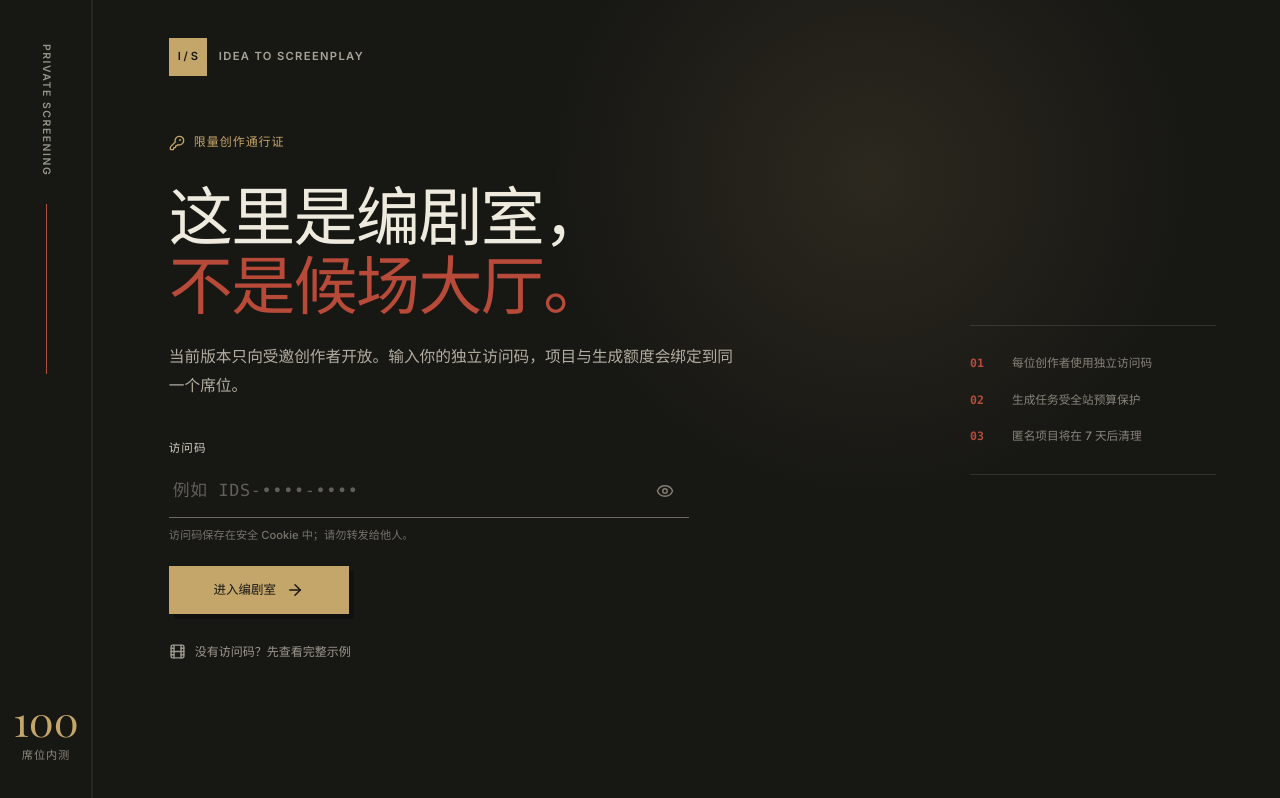
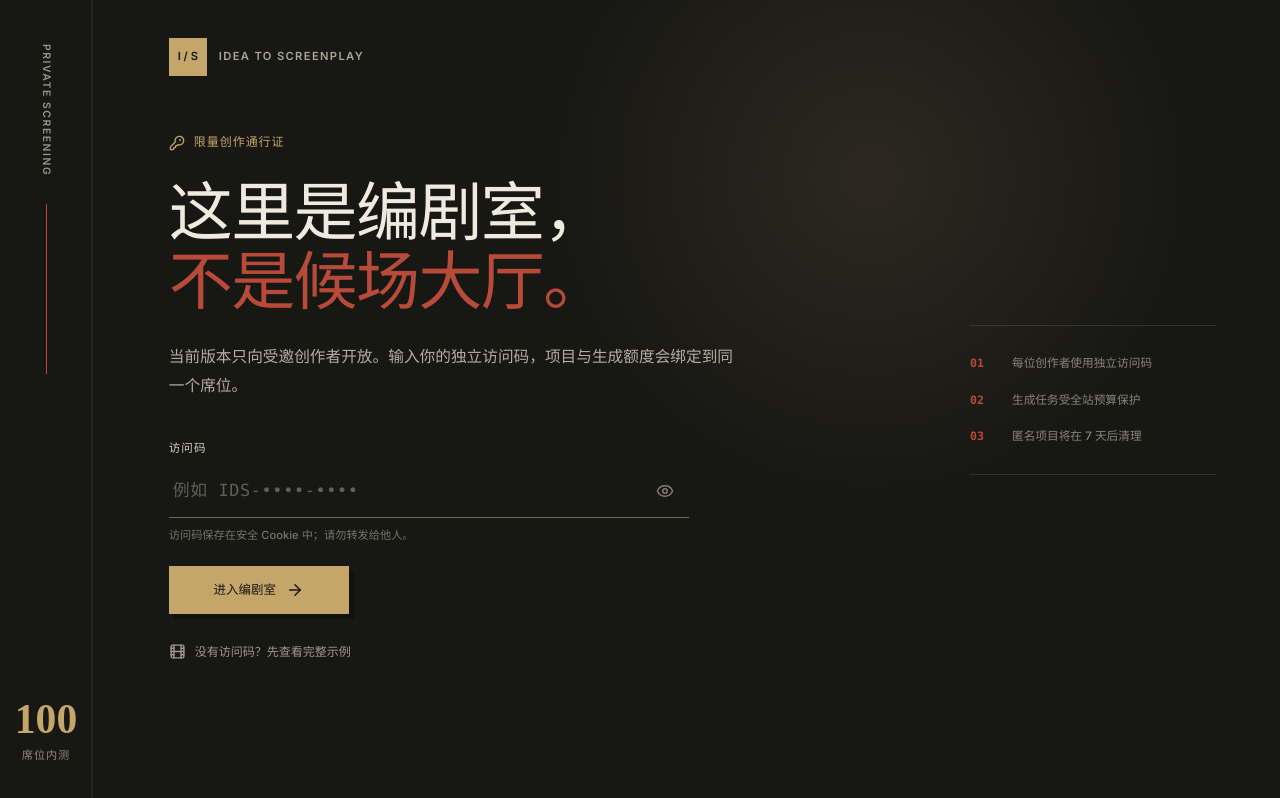
Before and after one commit to JanJeter/IDEA_to_Script, a React (Vite) app in the folder apps/web/: page / in a window 1280 px wide. Built offline with nearby package versions, Linux system fonts and the light colour scheme; no server answers.

Commit message:
style: use Noto Serif SC for story content

```diff
--- a/apps/web/index.html
+++ b/apps/web/index.html
@@ -5,6 +5,9 @@
     <meta name="viewport" content="width=device-width, initial-scale=1.0" />
     <meta name="theme-color" content="#f4f4f1" />
     <meta name="description" content="从一句故事创意开始，逐层确认故事内核、人物、节拍和分场，得到可继续修改的中文短剧初稿。" />
+    <link rel="preconnect" href="https://fonts.googleapis.com" />
+    <link rel="preconnect" href="https://fonts.gstatic.com" crossorigin />
+    <link href="https://fonts.googleapis.com/css2?family=Noto+Serif+SC:wght@500;600;700&display=swap" rel="stylesheet" />
     <link rel="icon" type="image/svg+xml" href="/favicon.svg" />
     <title>Idea to Screenplay · 中文短剧写作工作台</title>
   </head>
--- a/apps/web/src/styles.css
+++ b/apps/web/src/styles.css
@@ -19,8 +19,8 @@
   --signal-dark: #8f352a;
   --gold: #c5a66a;
   --ui: "Inter", "PingFang SC", "Microsoft YaHei", "Noto Sans SC", sans-serif;
-  --display: "Playfair Display", "Songti SC", "STSong", "Noto Serif SC", "SimSun", serif;
-  --script: "Songti SC", "STSong", "Noto Serif SC", "SimSun", serif;
+  --display: "Noto Serif SC", "Songti SC", "STSong", "SimSun", serif;
+  --script: "Noto Serif SC", "Songti SC", "STSong", "SimSun", serif;
   --mono: "SFMono-Regular", Consolas, "Liberation Mono", monospace;
 }
 
```
